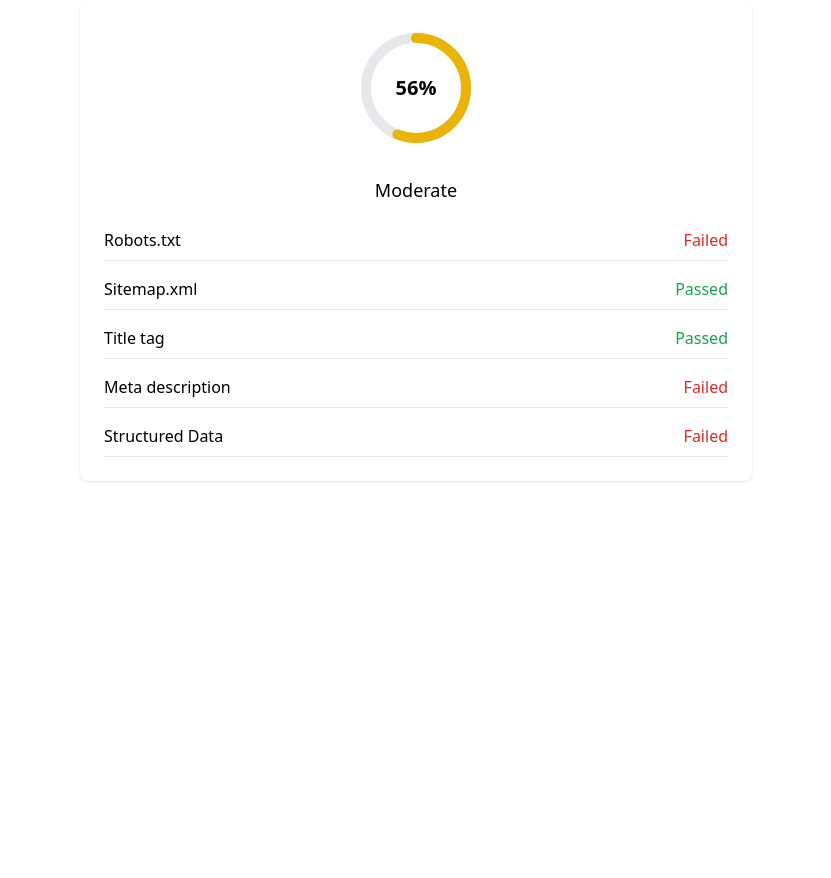
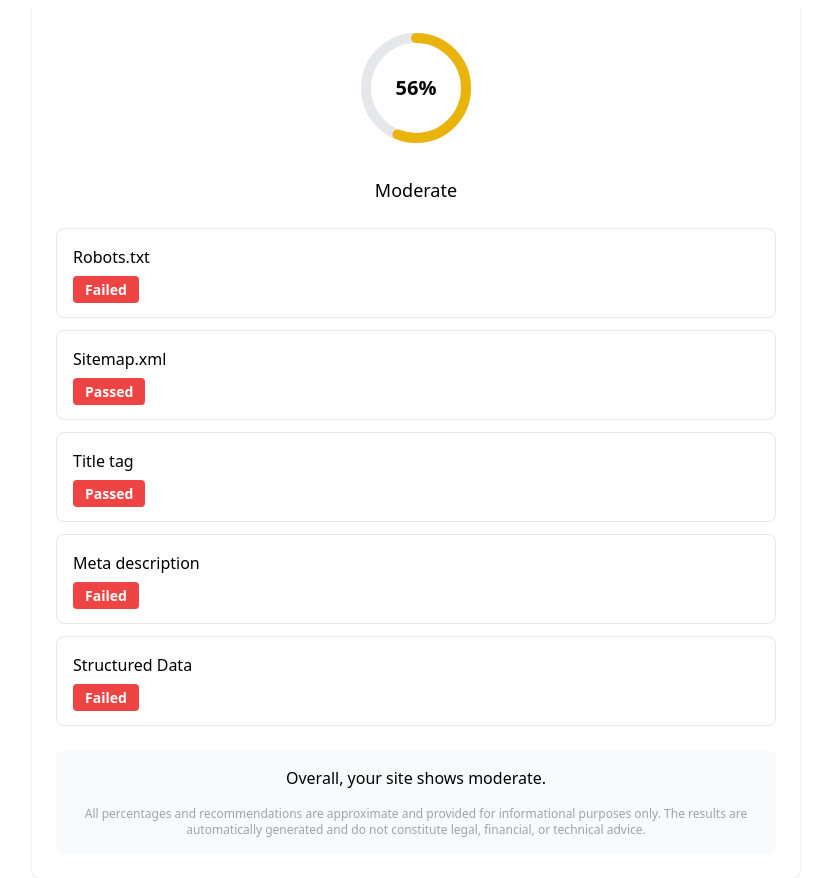
Before and after one commit to dm100usa-oss/aivcheck---main, a Next.js app: page /success in a window 1280 px wide. Shown: the whole page, without its empty margins (224-1055 px from the left). Before the commit the page ends 800 px from the top, so only its background shows below. Built offline with nearby package versions, Linux system fonts and the light colour scheme.

Commit message:
Update ReportLayout.tsx

```diff
--- a/components/ReportLayout.tsx
+++ b/components/ReportLayout.tsx
@@ -1,21 +1,28 @@
 // /components/ReportLayout.tsx
 import React from "react";
-import { CheckItem } from "../types";  // ✅ общий тип отсюда
+
+type CheckItem = {
+  name: string;
+  description: string;
+  status: "Good" | "Moderate" | "Poor";
+};
 
 type ReportLayoutProps = {
   score: number;
   interpretation: string;
   items: CheckItem[];
+  mode: "quick" | "pro";
 };
 
 export default function ReportLayout({
   score,
   interpretation,
   items,
+  mode,
 }: ReportLayoutProps) {
   return (
-    <div className="max-w-2xl mx-auto p-6 bg-white rounded-lg shadow">
-      {/* Круглый прогресс */}
+    <div className="max-w-3xl mx-auto p-6 bg-white rounded-lg shadow">
+      {/* Score donut */}
       <div className="flex items-center justify-center mb-6">
         <div className="relative">
           <svg className="w-32 h-32">
@@ -53,27 +60,63 @@ export default function ReportLayout({
         </div>
       </div>
 
-      {/* Интерпретация */}
-      <p className="text-center text-lg font-medium mb-4">{interpretation}</p>
+      {/* Interpretation */}
+      <p className="text-center text-lg font-medium mb-6">{interpretation}</p>
 
-      {/* Список */}
-      <ul className="space-y-2">
+      {/* Checks list */}
+      <ul className="space-y-3">
         {items.map((item, index) => (
-          <li
-            key={index}
-            className="flex justify-between items-center border-b py-2"
-          >
-            <span>{item.name}</span>
+          <li key={index} className="p-4 border rounded-lg">
+            <p className="font-medium">{item.name}</p>
+            <p className="text-sm text-gray-600 mb-2">{item.description}</p>
             <span
-              className={
-                item.status === "Passed" ? "text-green-600" : "text-red-600"
-              }
+              className={`px-3 py-1 rounded text-white text-sm font-semibold ${
+                item.status === "Good"
+                  ? "bg-green-500"
+                  : item.status === "Moderate"
+                  ? "bg-yellow-500"
+                  : "bg-red-500"
+              }`}
             >
               {item.status}
             </span>
           </li>
         ))}
       </ul>
+
+      {/* Footer */}
+      <div className="mt-6 p-4 bg-gray-50 rounded-lg text-center">
+        <p className="font-medium">
+          Overall, your site shows {interpretation.toLowerCase()}.
+        </p>
+
+        {mode === "quick" && (
+          <p className="text-sm text-gray-600 mt-2">
+            You can also run a quick check of your other websites, or upgrade to
+            a full audit to get detailed results and a technical assignment for
+            your developer.
+          </p>
+        )}
+
+        {mode === "pro" && (
+          <>
+            <p className="text-sm text-gray-600 mt-2">
+              The full report with detailed results and the technical assignment
+              for your developer has been sent to your email.
+            </p>
+            <p className="text-sm text-gray-600 mt-2">
+              If you do not have a developer, we are ready to help implement the
+              necessary improvements.
+            </p>
+          </>
+        )}
+
+        <p className="text-xs text-gray-400 mt-4">
+          All percentages and recommendations are approximate and provided for
+          informational purposes only. The results are automatically generated
+          and do not constitute legal, financial, or technical advice.
+        </p>
+      </div>
     </div>
   );
 }
```
